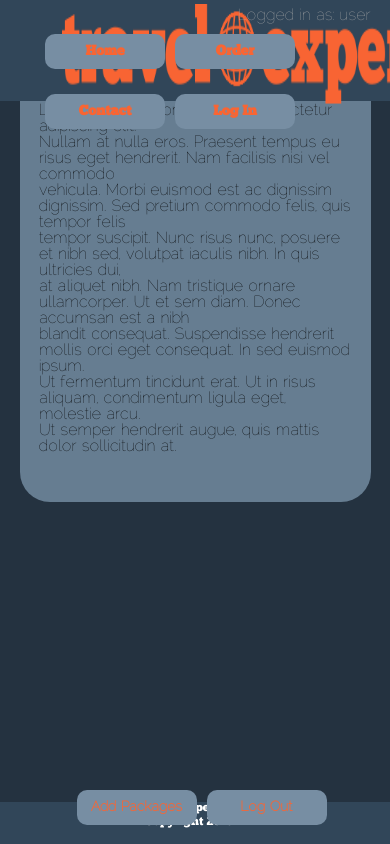
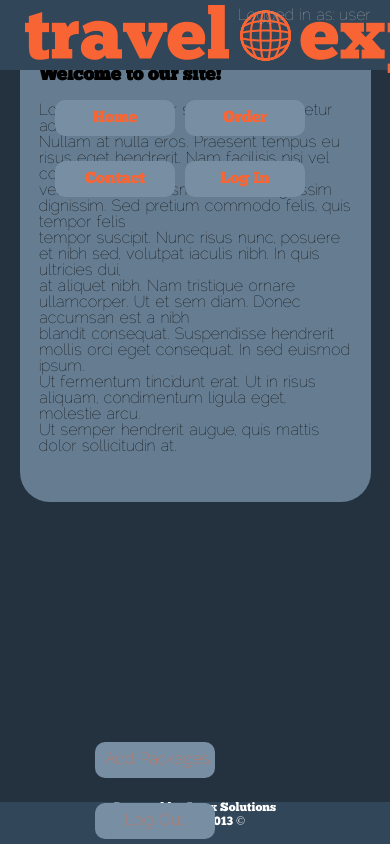
Before and after one commit to PaulTeixeira/TravelWebsite, a PHP site: page /index.php in a window 390 px wide. Run offline with PHP 8.4, Linux system fonts and the light colour scheme; the visitor is signed in with stand-in values (Sample User, id 1).

Commit message:
media querys
It was more work then it was worth, fun to play with tho.

```diff
--- a/css/site.css
+++ b/css/site.css
@@ -25,22 +24,18 @@ Top bar, includes logo, login info, and header
 position:fixed;
 font-family: janheaderfont;
 top:0;
-width:100%;
-height:12%;
+width: 100%;
+height: 70px;
 background:#314659;
-z-index:2;
 }
 #logo{
-position:relative;
-height:100%;
-float:left;
-left: 15%;
+position: relative;
+height: 100%;
+float: left;
+left: 20px;
+margin:5px;
 }
-#logo img{
-padding:1% 1%;
-height:100%;
-width:100%;
-}
+
 #headbar h1 {
 text-align:center;
 color:#EEE;
@@ -77,14 +72,10 @@ z-index:4;
 #adminmenu li a{
 }
 .menu {
-position:fixed;
+position: relative;
+margin: 0 0 0 50px;
+float: left;
 white-space: nowrap;
-right:0;
-top:0;
-text-align:left;
-display:inline;
-font-size:14px;
-font-weight:bold;
 }
 .menu ul {
 list-style: none;
--- a/ui/footer.php
+++ b/ui/footer.php
@@ -10,7 +10,7 @@ Copyright 2013 &copy
 				echo "<div id='loginname'>Logged in as: ".$_SESSION['username']." </div>";
 				echo "<ul id='adminmenu' class='menu'>";
 				echo "<li><a href=''>Add Packages</a></li>";
-				echo "<li><a href='logout.php'><span>Log Out</span></a></li>";
+				echo "<li><a href='logout.php'>Log Out</a></li>";
 				echo "</ul>";
 				}
 				?>
--- a/ui/header.php
+++ b/ui/header.php
@@ -9,10 +9,12 @@ session_start();
 	<body>
 		<div id='headbar'>
 			<div id='logo'><img src='./media/websitelogo.png'></div>
-			<ul class="menu">
-            <li><a href='index.php'><span>Home</span></a></li>
-            <li><a href='order.php'><span>Order</span></a></li>
-            <li><a href='contactpage.php'><span>Contact</span></a></li>
-			<li><a href='login.php'><span>Log In</span></a></li>
-			</ul>
+			<div class="menu">
+				<ul>
+				<li><a href='index.php'><span>Home</span></a></li>
+				<li><a href='order.php'><span>Order</span></a></li>
+				<li><a href='contactpage.php'><span>Contact</span></a></li>
+				<li><a href='login.php'><span>Log In</span></a></li>
+				</ul>
+			</div>
 		</div>
```
Also changed, not shown: other parts of css/site.css (+27 -4 lines).
